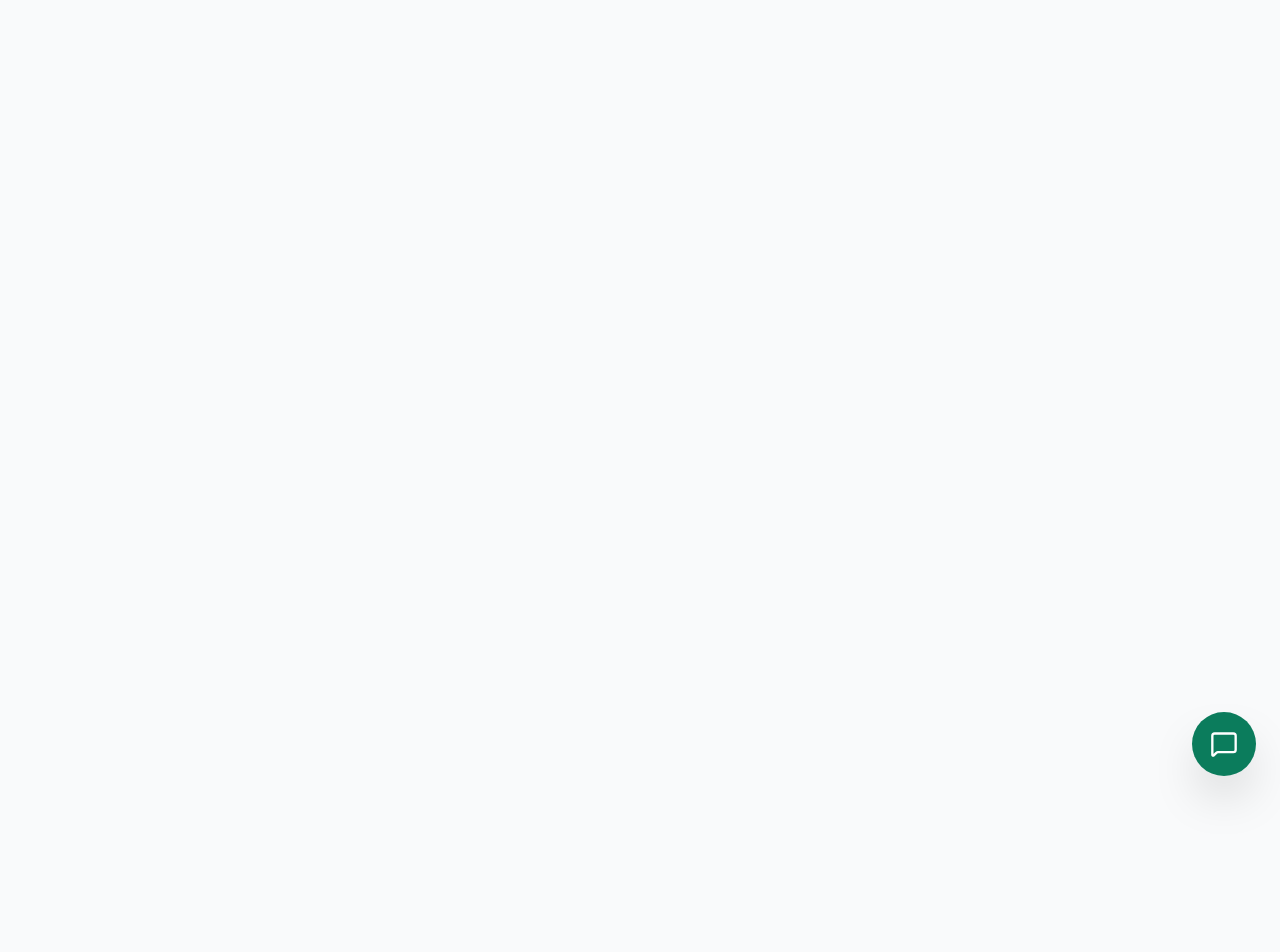
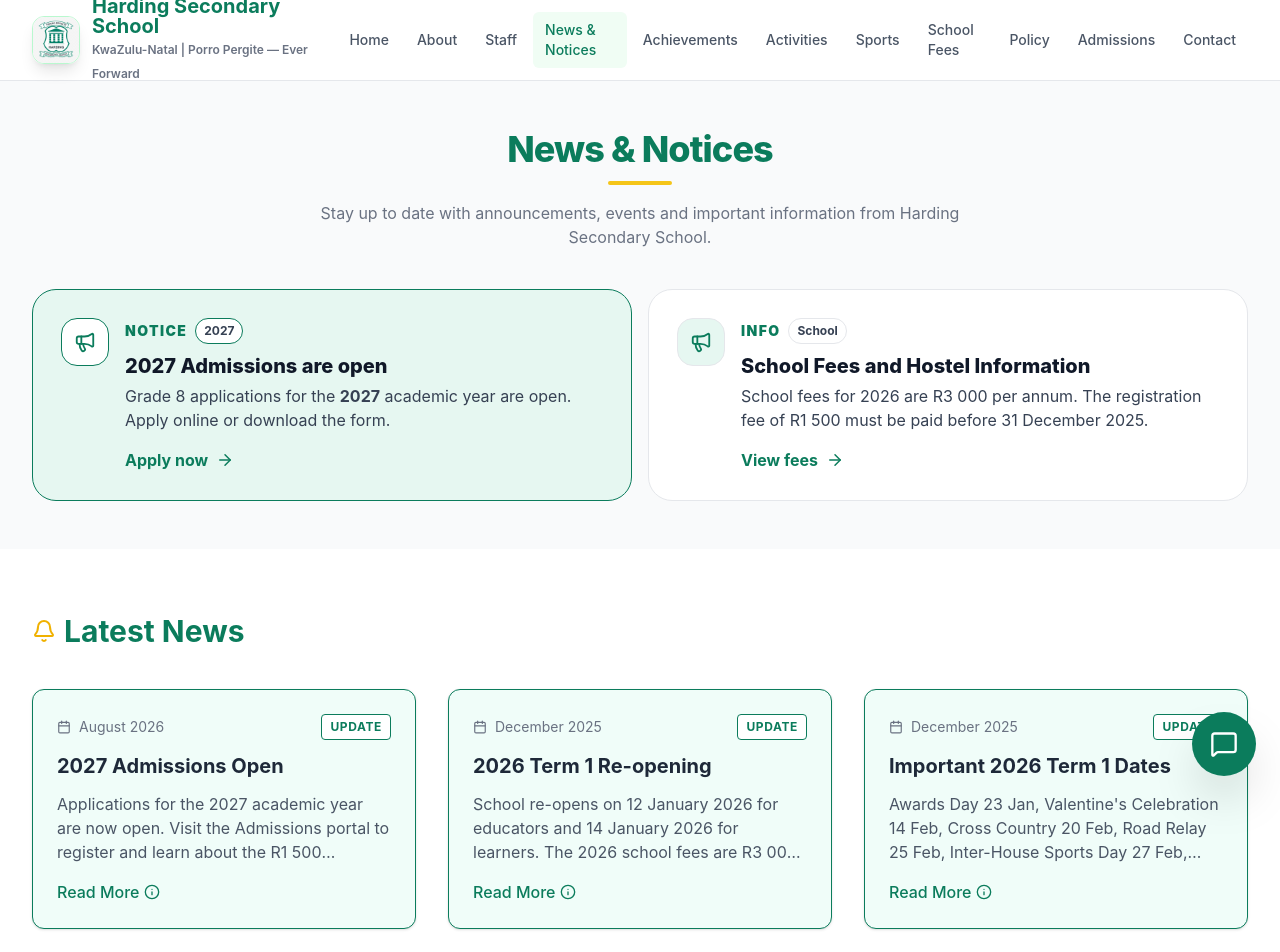
Before and after one commit to slmazwi-coder/harding-secondary, a React (Vite) app: page /news in a window 1280 px wide. Before the commit this address had no page. Shown: the top 952 px of the page. Before the commit the page ends 800 px from the top, so only its background shows below. Built offline with nearby package versions, Linux system fonts and the light colour scheme.

Commit message:
feat: add News & Notices page and navigation tab; add JoJo-style notices to home
Co-Authored-By: Someleze Mazwi <slmazwi@gmail.com>

```diff
--- a/src/App.tsx
+++ b/src/App.tsx
@@ -7,6 +7,7 @@ import { NewsSection } from './components/NewsSection';
 import { Home } from './pages/Home';
 import { About } from './pages/About';
 import { Staff } from './pages/Staff';
+import { News } from './pages/News';
 import { Documents } from './pages/Documents';
 import { Achievements } from './pages/Achievements';
 import { Academic } from './pages/Academic';
@@ -47,6 +48,7 @@ export default function App() {
         <Route path="/" element={<><Navbar /><main className="flex-grow"><HomePage /></main><Footer /></>} />
         <Route path="/about" element={<><Navbar /><main className="flex-grow"><About /></main><Footer /></>} />
         <Route path="/staff" element={<><Navbar /><main className="flex-grow"><Staff /></main><Footer /></>} />
+        <Route path="/news" element={<><Navbar /><main className="flex-grow"><News /></main><Footer /></>} />
         <Route path="/documents" element={<><Navbar /><main className="flex-grow"><Documents /></main><Footer /></>} />
         <Route path="/achievements" element={<><Navbar /><main className="flex-grow"><Achievements /></main><Footer /></>} />
         <Route path="/activities" element={<><Navbar /><main className="flex-grow"><Academic /></main><Footer /></>} />
--- a/src/components/Navbar.tsx
+++ b/src/components/Navbar.tsx
@@ -7,6 +7,7 @@ const navLinks = [
   { name: 'Home', path: '/' },
   { name: 'About', path: '/about' },
   { name: 'Staff', path: '/staff' },
+  { name: 'News & Notices', path: '/news' },
   { name: 'Achievements', path: '/achievements' },
   { name: 'Activities', path: '/activities' },
   { name: 'Sports', path: '/sports' },
--- a/src/pages/Home.tsx
+++ b/src/pages/Home.tsx
@@ -1,6 +1,6 @@
 import React from 'react';
 import { motion } from 'motion/react';
-import { Award, TrendingUp, Users } from 'lucide-react';
+import { Award, TrendingUp, Users, Megaphone, ArrowRight } from 'lucide-react';
 
 const stats = [
   { label: 'Matric Pass Rate', value: '87.5%', icon: TrendingUp },
@@ -11,8 +11,57 @@ const stats = [
 export const Home = () => {
   return (
     <div className="flex flex-col">
+      {/* Notices */}
+      <section className="py-10 sm:py-12 bg-white">
+        <div className="mx-auto max-w-7xl w-full px-4 sm:px-6 lg:px-8">
+          <div className="grid grid-cols-1 lg:grid-cols-2 gap-4">
+            <div className="rounded-3xl border border-school-primary bg-school-secondary p-6 sm:p-7 flex gap-4 items-start">
+              <div className="p-3 rounded-2xl bg-white border border-school-primary text-school-primary shrink-0">
+                <Megaphone size={22} />
+              </div>
+              <div className="min-w-0">
+                <div className="flex flex-wrap items-center gap-2">
+                  <div className="text-sm font-black uppercase tracking-widest text-school-primary">Notice</div>
+                  <span className="px-2 py-1 rounded-full text-xs font-bold bg-white border border-school-primary text-gray-700">
+                    2027
+                  </span>
+                </div>
+                <h3 className="text-xl font-extrabold text-gray-900 mt-2">2027 Admissions are open</h3>
+                <p className="text-gray-700 mt-1">
+                  Grade 8 applications for the <span className="font-bold">2027</span> academic year are open. Apply online or download the form.
+                </p>
+                <a href="/admissions" className="mt-4 inline-flex items-center gap-2 text-school-primary font-bold">
+                  Apply now <ArrowRight size={18} />
+                </a>
+              </div>
+            </div>
+
+            <div className="rounded-3xl border border-gray-200 bg-gray-50 p-6 sm:p-7 flex gap-4 items-start">
+              <div className="p-3 rounded-2xl bg-white border border-gray-200 text-school-primary shrink-0">
+                <Megaphone size={22} />
+              </div>
+              <div className="min-w-0">
+                <div className="flex flex-wrap items-center gap-2">
+                  <div className="text-sm font-black uppercase tracking-widest text-school-primary">Info</div>
+                  <span className="px-2 py-1 rounded-full text-xs font-bold bg-white border border-gray-200 text-gray-700">
+                    School
+                  </span>
+                </div>
+                <h3 className="text-xl font-extrabold text-gray-900 mt-2">School Fees and Hostel Information</h3>
+                <p className="text-gray-700 mt-1">
+                  School fees for 2026 are R3 000 per annum. The registration fee of R1 500 must be paid before 31 December 2025.
+                </p>
+                <a href="/school-fees" className="mt-4 inline-flex items-center gap-2 text-school-primary font-bold">
+                  View fees <ArrowRight size={18} />
+                </a>
+              </div>
+            </div>
+          </div>
+        </div>
+      </section>
+
       {/* Stats Quick View */}
-      <section className="py-12 bg-gray-50 -mt-10 mx-auto max-w-7xl w-full px-4 sm:px-6 lg:px-8">
+      <section className="py-12 bg-gray-50 mx-auto max-w-7xl w-full px-4 sm:px-6 lg:px-8">
         <div className="grid grid-cols-1 md:grid-cols-3 gap-6">
           {stats.map((stat, i) => (
             <motion.div
--- /dev/null
+++ b/src/pages/News.tsx
@@ -0,0 +1,117 @@
+import React, { useEffect, useState } from 'react';
+import { Bell, Calendar, Info, Megaphone, ArrowRight } from 'lucide-react';
+import { getNews, type NewsItem } from '../admin/utils/storage';
+
+const PRIMARY = '#0B7C5C';
+const ACCENT = '#F5C518';
+
+export const News = () => {
+  const [notices, setNotices] = useState<NewsItem[]>(getNews());
+
+  useEffect(() => {
+    setNotices(getNews());
+  }, []);
+
+  return (
+    <div className="min-h-screen bg-white">
+      {/* ── Notices ── */}
+      <section className="py-10 sm:py-12 bg-gray-50">
+        <div className="max-w-7xl mx-auto px-4 sm:px-6 lg:px-8">
+          <div className="text-center mb-10">
+            <h1 className="text-4xl font-extrabold tracking-tight mb-3" style={{ color: PRIMARY }}>
+              News & Notices
+            </h1>
+            <div className="w-16 h-1 mx-auto rounded-full mb-4" style={{ background: ACCENT }} />
+            <p className="text-gray-500 text-base max-w-2xl mx-auto">
+              Stay up to date with announcements, events and important information from Harding Secondary School.
+            </p>
+          </div>
+
+          <div className="grid grid-cols-1 lg:grid-cols-2 gap-4">
+            <div className="rounded-3xl border border-school-primary bg-school-secondary p-6 sm:p-7 flex gap-4 items-start">
+              <div className="p-3 rounded-2xl bg-white border border-school-primary text-school-primary shrink-0">
+                <Megaphone size={22} />
+              </div>
+              <div className="min-w-0">
+                <div className="flex flex-wrap items-center gap-2">
+                  <div className="text-sm font-black uppercase tracking-widest" style={{ color: PRIMARY }}>Notice</div>
+                  <span className="px-2 py-1 rounded-full text-xs font-bold bg-white border border-school-primary text-gray-700">
+                    2027
+                  </span>
+                </div>
+                <h3 className="text-xl font-extrabold text-gray-900 mt-2">2027 Admissions are open</h3>
+                <p className="text-gray-700 mt-1">
+                  Grade 8 applications for the <span className="font-bold">2027</span> academic year are open. Apply online or download the form.
+                </p>
+                <a href="/admissions" className="mt-4 inline-flex items-center gap-2 font-bold" style={{ color: PRIMARY }}>
+                  Apply now <ArrowRight size={18} />
+                </a>
+              </div>
+            </div>
+
+            <div className="rounded-3xl border border-gray-200 bg-white p-6 sm:p-7 flex gap-4 items-start">
+              <div className="p-3 rounded-2xl bg-school-secondary border border-gray-200 text-school-primary shrink-0">
+                <Megaphone size={22} />
+              </div>
+              <div className="min-w-0">
+                <div className="flex flex-wrap items-center gap-2">
+                  <div className="text-sm font-black uppercase tracking-widest" style={{ color: PRIMARY }}>Info</div>
+                  <span className="px-2 py-1 rounded-full text-xs font-bold bg-white border border-gray-200 text-gray-700">
+                    School
+                  </span>
+                </div>
+                <h3 className="text-xl font-extrabold text-gray-900 mt-2">School Fees and Hostel Information</h3>
+                <p className="text-gray-700 mt-1">
+                  School fees for 2026 are R3 000 per annum. The registration fee of R1 500 must be paid before 31 December 2025.
+                </p>
+                <a href="/school-fees" className="mt-4 inline-flex items-center gap-2 font-bold" style={{ color: PRIMARY }}>
+                  View fees <ArrowRight size={18} />
+                </a>
+              </div>
+            </div>
+          </div>
+        </div>
+      </section>
+
+      {/* ── Latest News ── */}
+      <section className="py-16 bg-white">
+        <div className="max-w-7xl mx-auto px-4 sm:px-6 lg:px-8">
+          <div className="flex items-center justify-between mb-10">
+            <h2 className="text-3xl font-bold flex items-center gap-2" style={{ color: PRIMARY }}>
+              <Bell className="text-yellow-500" /> Latest News
+            </h2>
+          </div>
+
+          {notices.length === 0 ? (
+            <div className="text-center py-12 text-gray-400 bg-gray-50 rounded-3xl border-2 border-dashed border-gray-200">
+              No active notices at this time.
+            </div>
+          ) : (
+            <div className="grid grid-cols-1 md:grid-cols-3 gap-8">
+              {notices.map((notice) => (
+                <div
+                  key={notice.id}
+                  className="card flex flex-col h-full border-l-4"
+                  style={{ borderLeftColor: ACCENT, background: '#F0FDF9', borderColor: PRIMARY }}
+                >
+                  <div className="flex items-center gap-2 text-sm text-gray-500 mb-3">
+                    <Calendar size={14} />
+                    <span>{notice.date}</span>
+                    <span className="ml-auto px-2 py-1 bg-white rounded text-xs font-bold uppercase tracking-wider" style={{ color: PRIMARY, border: `1px solid ${PRIMARY}` }}>
+                      Update
+                    </span>
+                  </div>
+                  <h3 className="text-xl font-bold mb-3 text-gray-800">{notice.title}</h3>
+                  <p className="text-gray-600 line-clamp-3 mb-4 flex-grow">{notice.content}</p>
+                  <button className="font-medium flex items-center gap-1 hover:gap-2 transition-all" style={{ color: PRIMARY }}>
+                    Read More <Info size={16} />
+                  </button>
+                </div>
+              ))}
+            </div>
+          )}
+        </div>
+      </section>
+    </div>
+  );
+};
```
